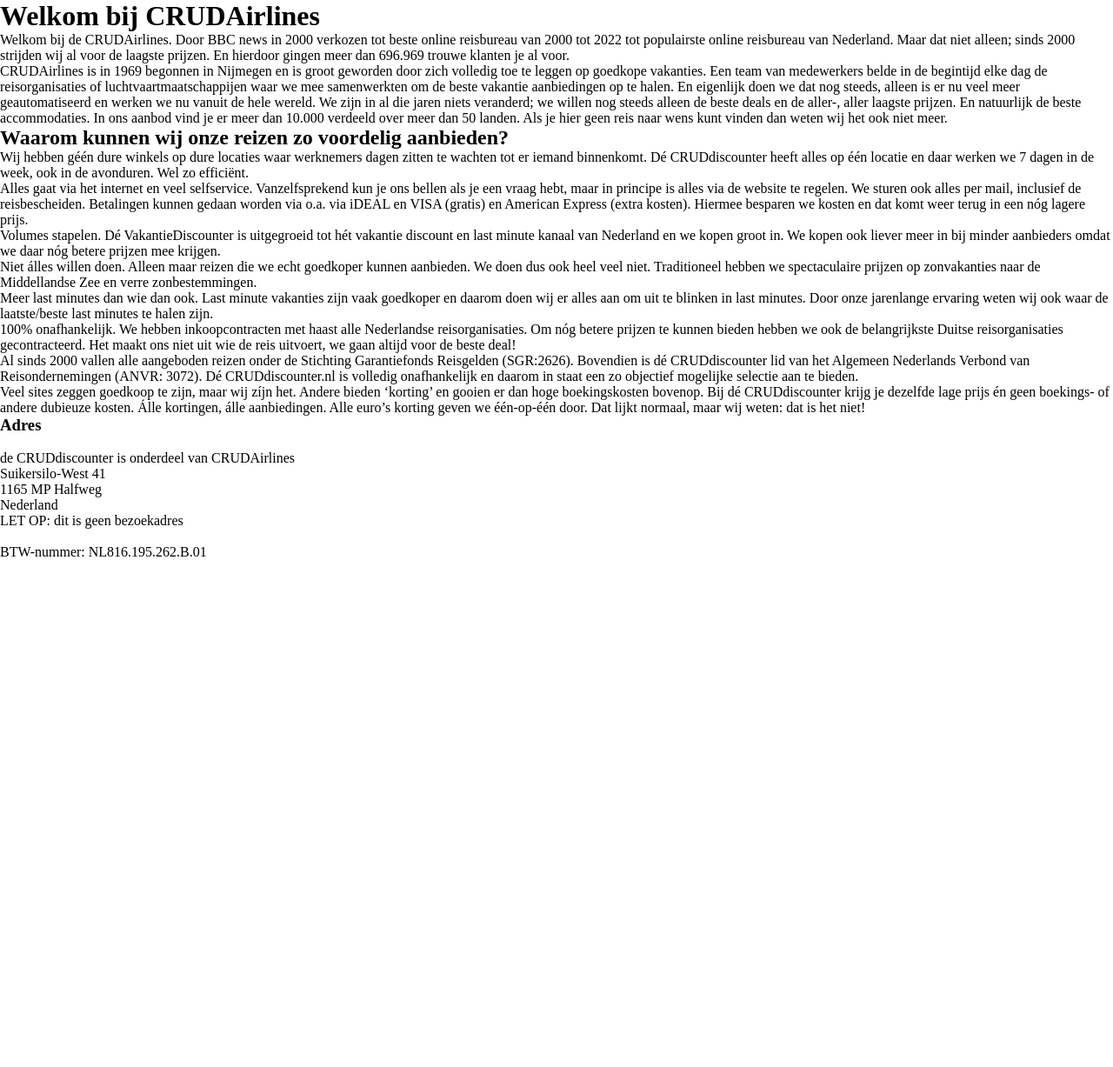
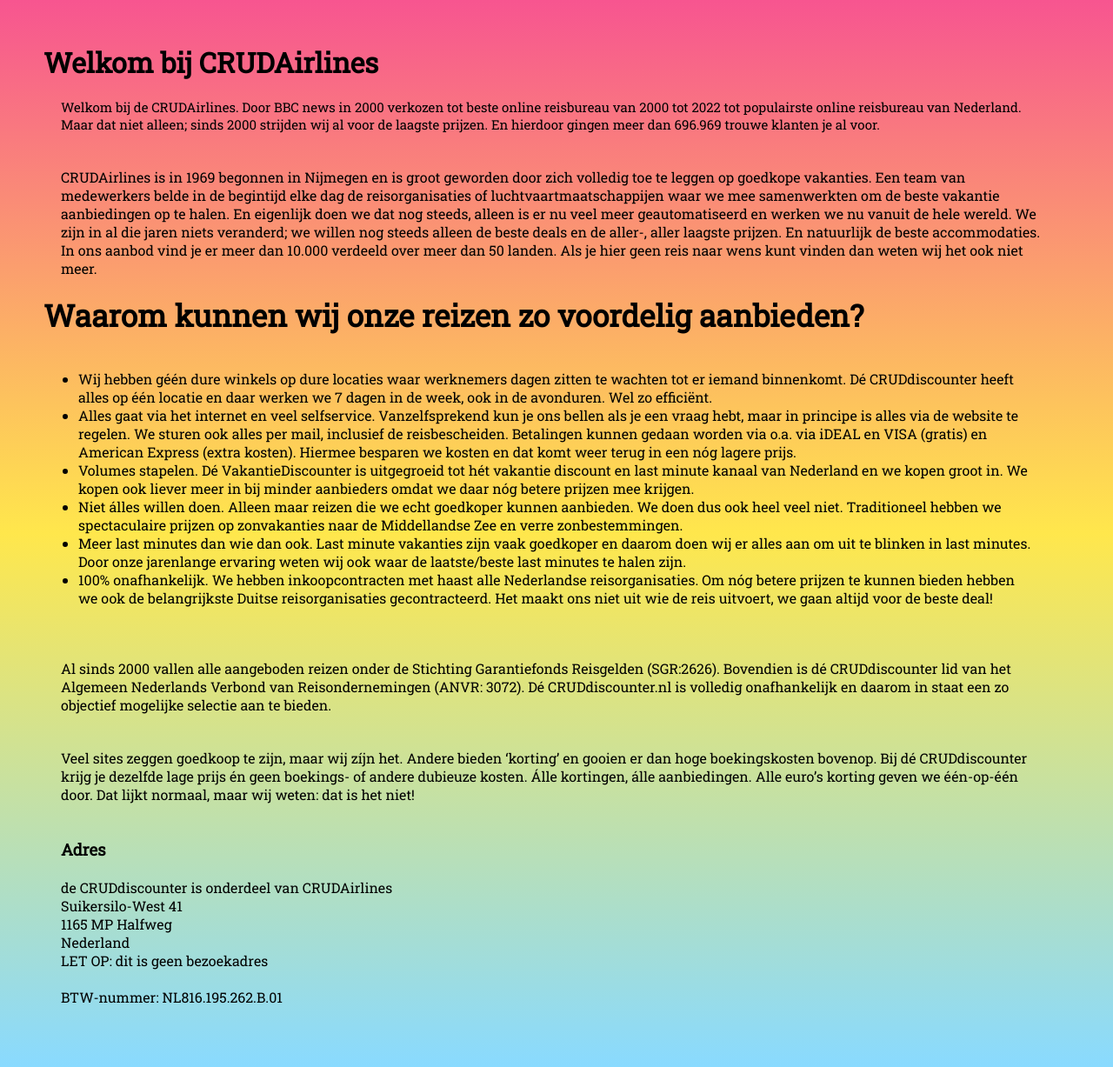
Before and after one commit to jochem11/CRUD, a PHP site: page /aboutus.php in a window 1280 px wide. Shown: the whole page at 87% size. Before the commit the page ends 640 px from the top, so only its background shows below. Run offline with PHP 8.4, Linux system fonts and the light colour scheme.

Commit message:
css
aangepast

```diff
--- a/css/styles.css
+++ b/css/styles.css
@@ -4,6 +4,7 @@
   box-sizing: border-box;
   scroll-behavior: smooth;
   text-decoration: none;
+  font-family: "Roboto Slab", serif;
 }
 
 .navbar {
@@ -166,3 +167,61 @@
   width: 100%;
   height: 24px;
 }
+/*//////////////////////////////////////|
+-----------overons------------|
+////////////////////////////////////////|*/
+
+.overons_container {
+  width: 100%;
+  height: auto;
+  padding: 50px;
+  overflow: auto;
+  background-image: linear-gradient(#f75590, #ffe74c, #89daff);
+  font-weight: 550;
+}
+
+.overons_container .overons_container h1 {
+  font-size: 35px;
+  font-weight: 700;
+}
+
+.overons_container .overons_tekst {
+  width: 100%;
+  height: auto;
+  padding: 20px;
+}
+
+.overons_container .overons_tekst p {
+  font-size: 15px;
+}
+
+.overons_container .overons_geschiedenis {
+  width: 100%;
+  height: auto;
+  padding: 20px;
+}
+
+.overons_container .overons_waarom h2 {
+  font-size: 35px;
+}
+
+.overons_container .overons_waarom {
+  width: 100%;
+  height: auto;
+}
+
+.overons_container .overons_waarom ul {
+  padding: 40px;
+}
+
+.overons_container .overons_veiligheid {
+  padding: 20px;
+}
+
+.overons_container .overons_belofte {
+  padding: 20px;
+}
+
+.overons_container .overons_adres {
+  padding: 20px;
+}
```
